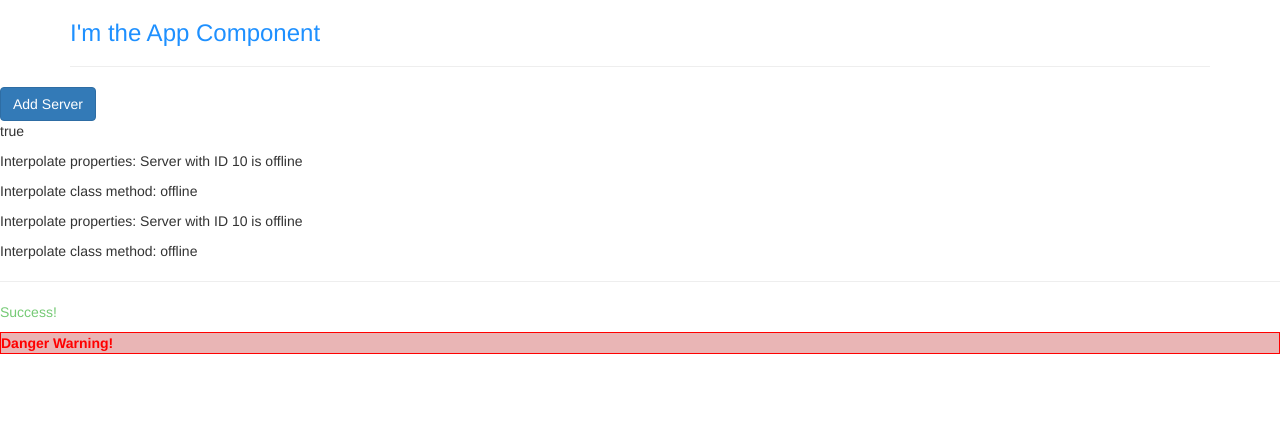
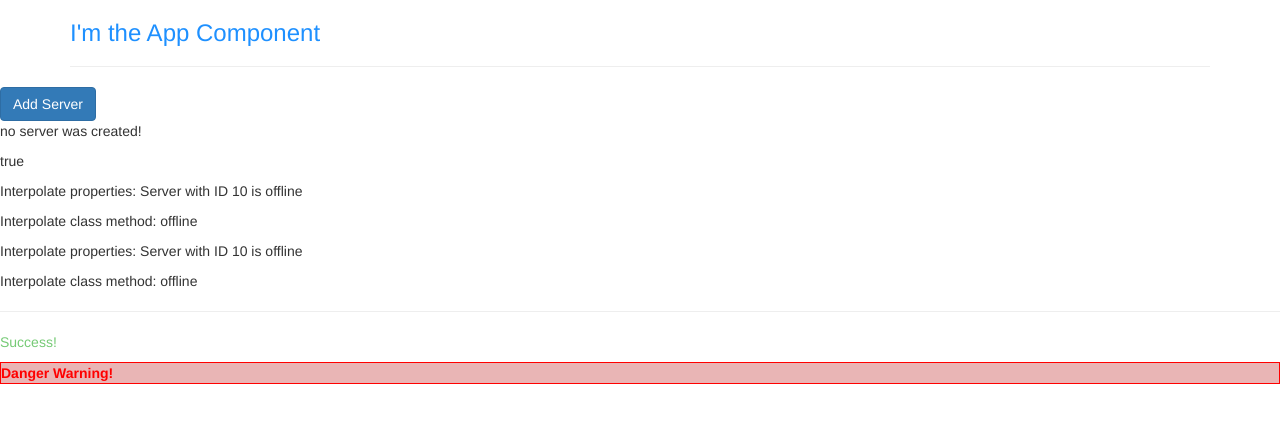
Before and after one commit to nccandiotti/angular-the-complete-guide, an Angular app: page / in a window 1280 px wide. Shown: the top 422 px of the page. Built offline with nearby package versions, Linux system fonts and the light colour scheme.

Commit message:
event binding

```diff
--- a/src/app/servers/servers.component.html
+++ b/src/app/servers/servers.component.html
@@ -1,4 +1,11 @@
-<button [disabled]="!allowNewServer" class="btn btn-primary">Add Server</button>
+<button
+  [disabled]="!allowNewServer"
+  class="btn btn-primary"
+  (click)="onCreateServer()"
+>
+  Add Server
+</button>
+<p>{{ serverCreationStatus }}</p>
 <!-- <p>{{ allowNewServer }}</p> -->
 <p [innerText]="allowNewServer"></p>
 <app-server></app-server>
--- a/src/app/servers/servers.component.ts
+++ b/src/app/servers/servers.component.ts
@@ -7,6 +7,7 @@ import { Component, OnInit } from '@angular/core';
 })
 export class ServersComponent implements OnInit {
   allowNewServer = false;
+  serverCreationStatus = 'no server was created!';
   constructor() {
     setTimeout(() => {
       this.allowNewServer = true;
@@ -14,4 +15,8 @@ export class ServersComponent implements OnInit {
   }
 
   ngOnInit(): void {}
+
+  onCreateServer() {
+    this.serverCreationStatus = 'server was created';
+  }
 }
```
Also changed, not shown: 1 other file (tests, documents, lock files or other folders).
